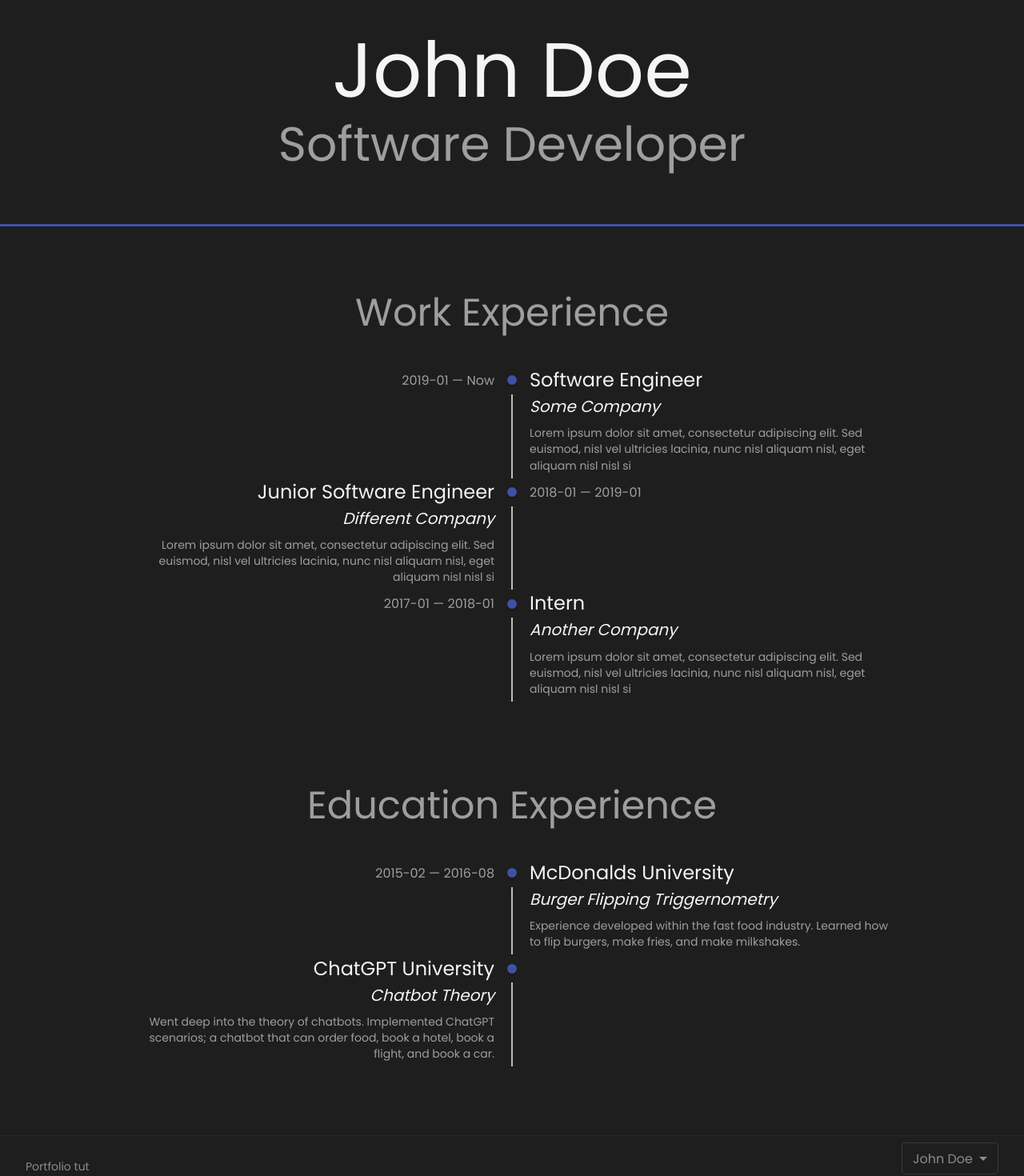
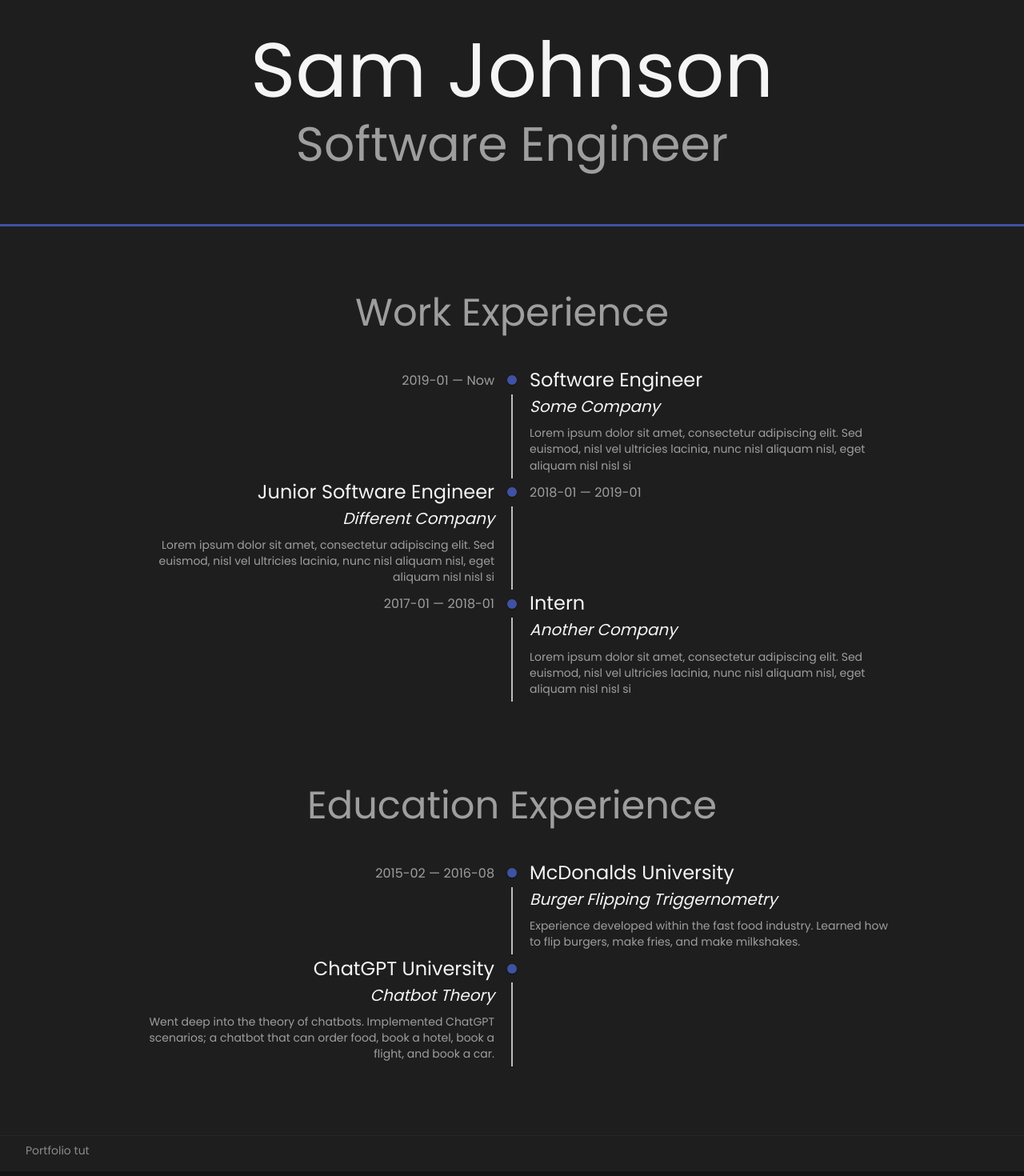
Before and after one commit to sam-d-j/react-portfolio-explained, a React (Vite) app: page / in a window 1280 px wide. Shown: the top 1470 px of the page at 80% size. Built offline with nearby package versions, Linux system fonts and the light colour scheme.

Commit message:
Mine now.

```diff
--- a/src/data/authors.ts
+++ b/src/data/authors.ts
@@ -9,9 +9,9 @@ const author1 = {
     mode: 'dark',
   },
   name: {
-    first: 'John',
-    last: 'Doe',
-    title: 'Software Developer',
+    first: 'Sam',
+    last: 'Johnson',
+    title: 'Software Engineer',
   },
   biography: '',
   email: 'johndoedoe@someemail.com',
@@ -74,37 +74,5 @@ const author1 = {
   ],
 } satisfies Author;
 
-const author2 = {
-  palette: {
-    primary: '#ff07f0',
-    secondary: '#f50057',
-    mode: 'dark',
-  },
-  name: {
-    first: 'Jane',
-    last: 'Doe',
-    title: 'Instructional Designer',
-  },
-  biography: '',
-  email: 'janedoedoe@someemail.com',
-  proficiencies: [],
-  portfolioArticles: {
-    id: 'author1',
-    // re-using articles for show
-    articles: {},
-  },
-  workHistory: [
-    {
-      date: {
-        from: new Date('2019-01-01'),
-        to: new Date('2020-01-01'),
-      },
-      description:
-        'Lorem ipsum dolor sit amet, consectetur adipiscing elit. Sed euismod, nisl vel ultricies lacinia, nunc nisl aliquam nisl, eget aliquam nisl nisl si',
-      title: 'Instructional Designer',
-      subTitle: 'Some Company',
-    },
-  ],
-} satisfies Author;
 
-export const authorsStaticData = [author1, author2];
+export const authorsStaticData = [author1];
```
